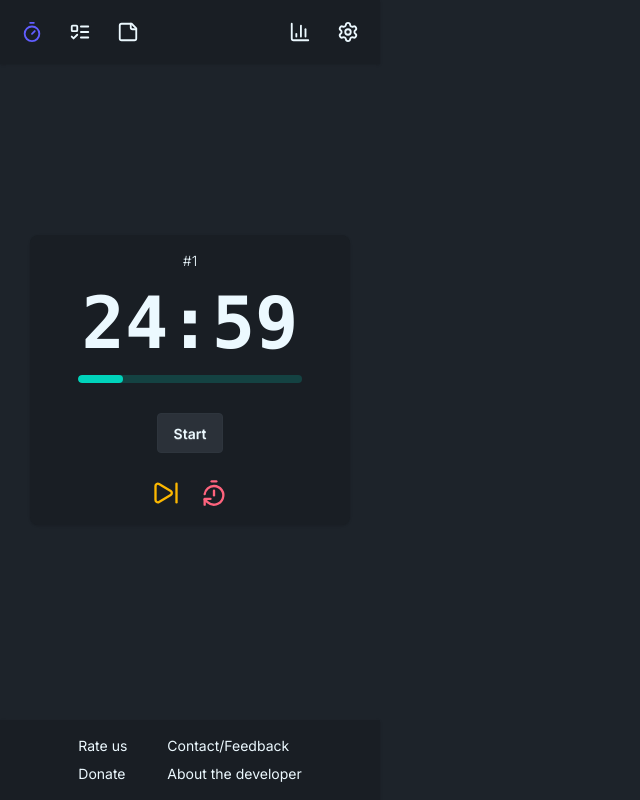
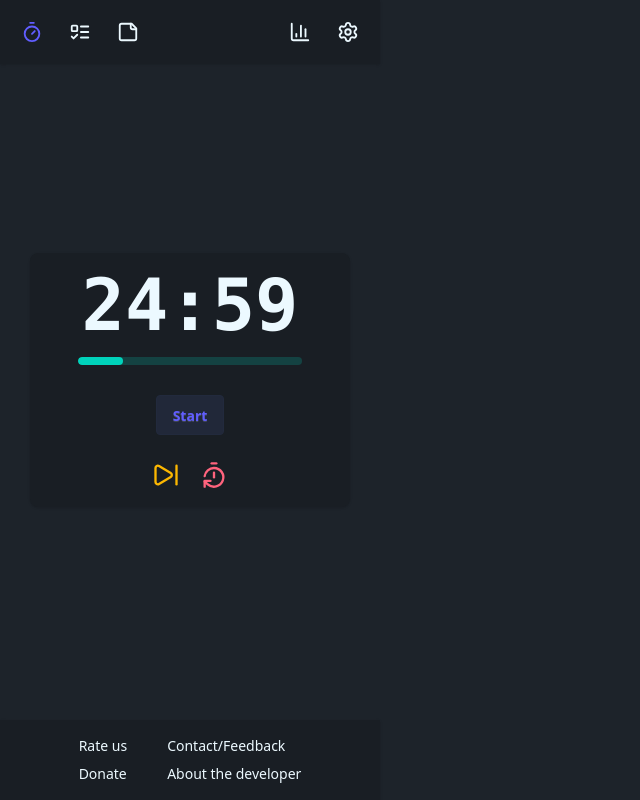
Before and after one commit to jamiewilliamsxyz/pomoflow, a React (Vite) app: page / in a window 1280 px wide. Shown: the whole page, without its empty margins (0-640 px from the left). Built offline with nearby package versions, Linux system fonts and the light colour scheme.

Commit message:
Created seperate buttons for different actions
Created the save, back and default button components  for better UX and design

```diff
--- a/src/App.jsx
+++ b/src/App.jsx
@@ -1,6 +1,6 @@
 import { SkipForward, TimerReset } from "lucide-react";
 import { PageLayout } from "./components/PageLayout";
-import { Button } from "./components/ui/Button";
+import { DefaultButton } from "./components/ui/DefaultButton";
 
 // Keep logic backend
 
@@ -9,8 +9,7 @@ export const App = () => {
   return (
     <PageLayout>
       <div className="flex flex-grow flex-col justify-center">
-        <div className="w-[320px] my-2 flex flex-col items-center gap-4 bg-base-200 p-4 rounded-lg shadow-sm">
-          <span className="text-sm font-light">#1</span>
+        <div className="w-[320px] flex flex-col items-center gap-4 bg-base-200 p-4 rounded-lg shadow-sm">
           <span className="countdown font-mono text-7xl text-base-content font-semibold">
             <span
               style={{ "--value": 24 }}
@@ -36,7 +35,7 @@ export const App = () => {
           ></progress>
 
           <div className="flex flex-col gap-6 items-center">
-            <Button size="lg">Start</Button>
+            <DefaultButton>Start</DefaultButton>
 
             <div className="flex flex-row gap-4">
               <button className="btn btn-ghost btn-square btn-sm">
--- a/src/components/Note.jsx
+++ b/src/components/Note.jsx
@@ -1,5 +1,6 @@
 import { useState } from "react";
-import { Button } from "../components/ui/Button";
+import { SaveButton } from "../components/ui/SaveButton";
+import { BackButton } from "../components/ui/BackButton";
 
 export const Note = ({ selectedNote, setEditMode, setNotes, notes }) => {
   const [title, setTitle] = useState(selectedNote.title);
@@ -20,8 +21,8 @@ export const Note = ({ selectedNote, setEditMode, setNotes, notes }) => {
         value={title}
         onChange={(e) => setTitle(e.target.value)}
         type="text"
-        placeholder="Untitled"
-        maxLength="20"
+        placeholder="Note"
+        maxLength="24"
         className="input border-0 focus:outline-0 font-medium text-lg"
       />
       <textarea
@@ -31,12 +32,8 @@ export const Note = ({ selectedNote, setEditMode, setNotes, notes }) => {
         className="textarea textarea-md resize-none h-96 border-0 focus:outline-0 rounded-lg"
       />
       <div className="flex flex-row gap-4 justify-center">
-        <Button onClick={handleSave} colour="success">
-          Save
-        </Button>
-        <Button onClick={() => setEditMode(false)} colour="warning">
-          Back
-        </Button>
+        <SaveButton onClick={handleSave}>Save</SaveButton>
+        <BackButton onClick={() => setEditMode(false)}>Back</BackButton>
       </div>
     </div>
   );
--- a/src/components/NoteList.jsx
+++ b/src/components/NoteList.jsx
@@ -1,4 +1,4 @@
-import { Button } from "../components/ui/Button";
+import { DefaultButton } from "../components/ui/DefaultButton";
 import { NoteCard } from "../components/NoteCard";
 
 export const NoteList = ({
@@ -39,7 +39,7 @@ export const NoteList = ({
           />
         ))}
       </ul>
-      <Button onClick={createNote}>Create</Button>
+      <DefaultButton onClick={createNote}>Create</DefaultButton>
     </>
   );
 };
--- /dev/null
+++ b/src/components/ui/BackButton.jsx
@@ -0,0 +1,7 @@
+export const BackButton = ({ children, ...props }) => {
+  return (
+    <button {...props} className="btn btn-soft btn-md btn-error">
+      {children}
+    </button>
+  );
+};
--- a/src/components/ui/Button.jsx
+++ /dev/null
@@ -1,12 +0,0 @@
-export const Button = ({
-  children,
-  size = "md",
-  colour = "primary",
-  ...props
-}) => {
-  return (
-    <button {...props} className={`btn btn-soft btn-${size} btn-${colour}`}>
-      {children}
-    </button>
-  );
-};
--- /dev/null
+++ b/src/components/ui/DefaultButton.jsx
@@ -0,0 +1,7 @@
+export const DefaultButton = ({ children, ...props }) => {
+  return (
+    <button {...props} className="btn btn-soft btn-md btn-primary">
+      {children}
+    </button>
+  );
+};
--- /dev/null
+++ b/src/components/ui/SaveButton.jsx
@@ -0,0 +1,7 @@
+export const SaveButton = ({ children, ...props }) => {
+  return (
+    <button {...props} className="btn btn-soft btn-md btn-success">
+      {children}
+    </button>
+  );
+};
--- a/src/index.css
+++ b/src/index.css
@@ -4,7 +4,6 @@
 }
 
 body {
-  font-family: "Inter", sans-serif;
   width: 380px;
   height: 560px;
 }
--- a/src/pages/Settings.jsx
+++ b/src/pages/Settings.jsx
@@ -5,7 +5,7 @@ import { RangeSlider } from "../components/ui/RangeSlider";
 import { SelectBox } from "../components/ui/SelectBox";
 import { ThemeSelect } from "../components/ThemeSelect";
 import { NotificationMessageInput } from "../components/NotificationMessageInput.jsx";
-import { Button } from "../components/ui/Button";
+import { SaveButton } from "../components/ui/SaveButton";
 
 export const Settings = () => {
   const { settings } = useContext(SettingsContext);
@@ -79,9 +79,9 @@ export const Settings = () => {
           <NotificationMessageInput />
         </div>
       </div>
-      <Button onClick={handleSave} colour="success">
+      <SaveButton onClick={handleSave} colour="success">
         Save
-      </Button>
+      </SaveButton>
     </PageLayout>
   );
 };
--- a/src/pages/Stats.jsx
+++ b/src/pages/Stats.jsx
@@ -1,6 +1,6 @@
 import { PageLayout } from "../components/PageLayout";
 import { dateLogs } from "../background";
-import { Button } from "../components/ui/Button";
+import { DefaultButton } from "../components/ui/DefaultButton";
 
 // Make logs work with length and date
 // Make export CSV work
@@ -28,7 +28,7 @@ export const Stats = () => {
           {totalCompleted}
         </p>
 
-        {/* Add past 1, 7, 30, 182, 365 days */}
+        {/* Add past 7, 30, 182, 365 days and pomodoros complete today */}
       </div>
       <div className="flex flex-col items-center gap-4 mt-4">
         <h2 className="font-semibold text-xl text-center">
@@ -39,7 +39,7 @@ export const Stats = () => {
           {logs}
         </ul>
       </div>
-      <Button>Export CSV</Button>
+      <DefaultButton>Export CSV</DefaultButton>
     </PageLayout>
   );
 };
--- a/src/pages/Tasks.jsx
+++ b/src/pages/Tasks.jsx
@@ -1,9 +1,10 @@
 import { useState, useEffect } from "react";
 import { PageLayout } from "../components/PageLayout";
-import { Button } from "../components/ui/Button";
+import { DefaultButton } from "../components/ui/DefaultButton";
+import { SaveButton } from "../components/ui/SaveButton";
 import { TaskCard } from "../components/ui/TaskCard";
 
-// Add task priority system?
+// Add task priority system? https://daisyui.com/components/badge/
 
 export const Tasks = () => {
   const [userTasks, setUserTasks] = useState([]);
@@ -63,10 +64,8 @@ export const Tasks = () => {
       </ul>
 
       <div className="flex flex-row gap-6">
-        <Button onClick={createTask}>Create</Button>
-        <Button onClick={handleSave} colour="success">
-          Save
-        </Button>
+        <DefaultButton onClick={createTask}>Create</DefaultButton>
+        <SaveButton onClick={handleSave}>Save</SaveButton>
       </div>
     </PageLayout>
   );
```
